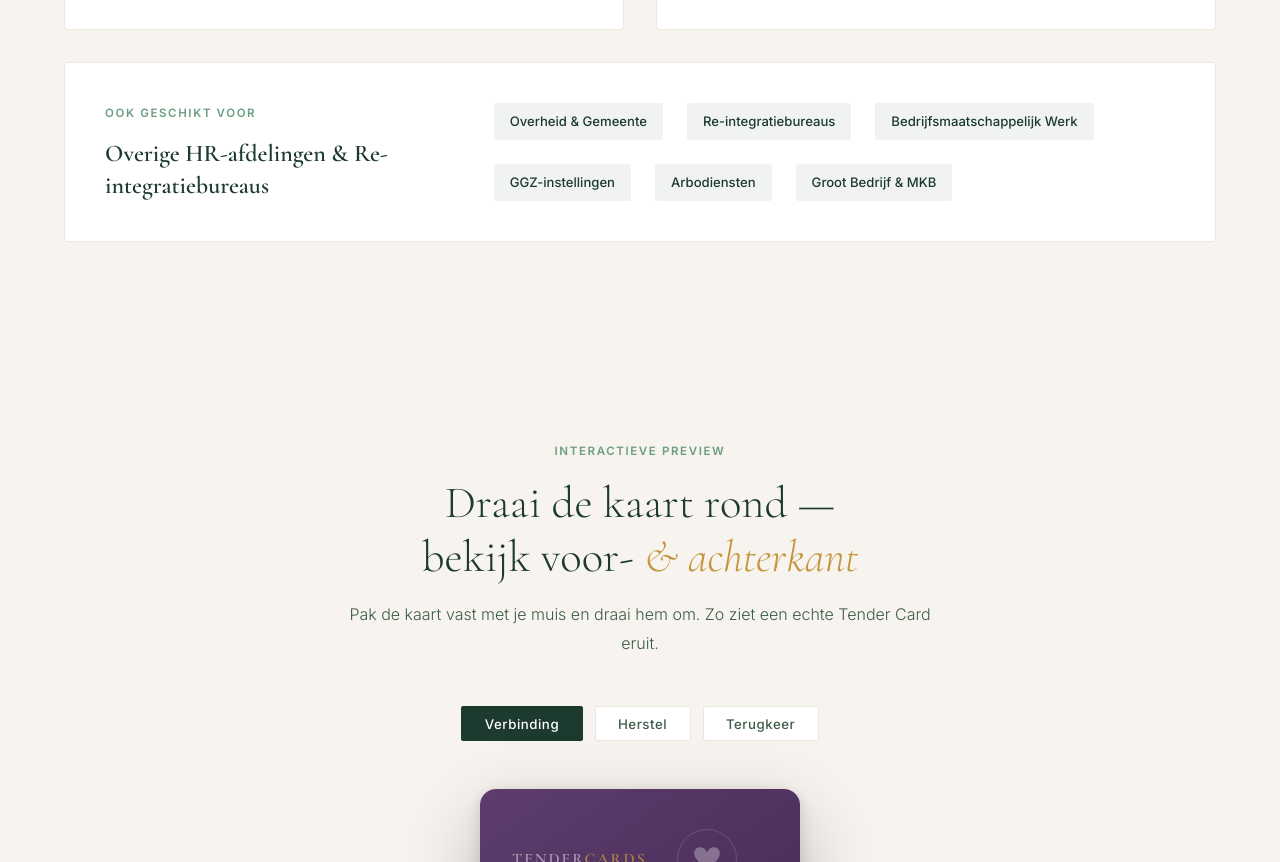
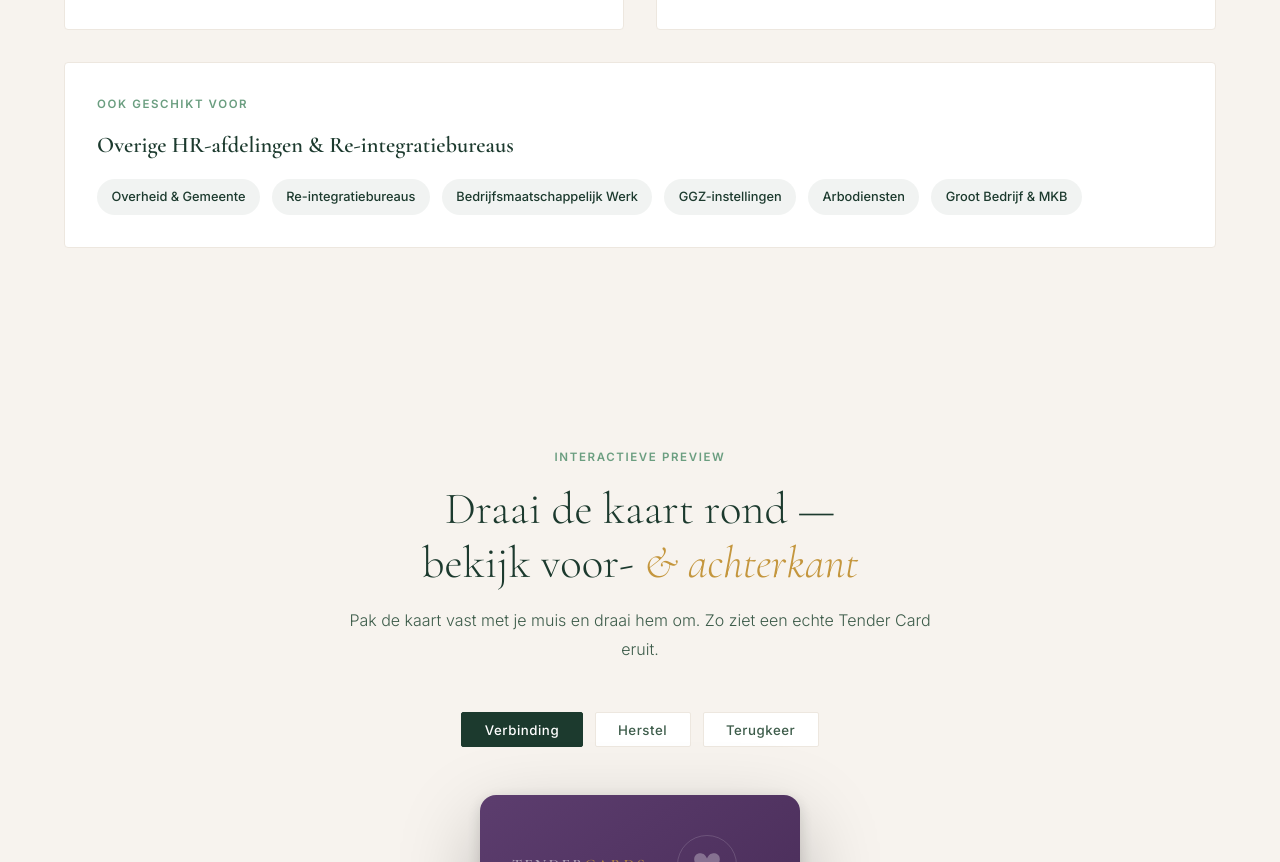
Before and after one commit to raymondhuissen-cpu/tender-cards, a plain HTML site: page index.html in a window 1280 px wide. Shown: the part 5050-5912 px from the top of the page. Drawn offline with nearby package versions, Linux system fonts and the light colour scheme.

Commit message:
Mobiel fix: ook geschikt voor sectie aangepast

```diff
--- a/index.html
+++ b/index.html
@@ -1738,18 +1738,16 @@
     </div>
   </div>
 
-  <div style="background:#fff; border:1px solid var(--cream2); border-radius:4px; padding:2.5rem; margin-top:2rem; display:grid; grid-template-columns:1fr 2fr; gap:3rem; align-items:center;" class="fade-up">
-    <div>
-      <span class="section-label">Ook geschikt voor</span>
-      <h3 style="font-family:'Cormorant Garamond',serif; font-size:1.5rem; color:var(--forest); line-height:1.3;">Overige HR-afdelingen &amp; Re-integratiebureaus</h3>
-    </div>
-    <div style="display:flex; gap:1.5rem; flex-wrap:wrap;">
-      <span style="background:rgba(28,58,46,0.06); padding:0.5rem 1rem; border-radius:2px; font-size:0.82rem; color:var(--forest); font-weight:500;">Overheid &amp; Gemeente</span>
-      <span style="background:rgba(28,58,46,0.06); padding:0.5rem 1rem; border-radius:2px; font-size:0.82rem; color:var(--forest); font-weight:500;">Re-integratiebureaus</span>
-      <span style="background:rgba(28,58,46,0.06); padding:0.5rem 1rem; border-radius:2px; font-size:0.82rem; color:var(--forest); font-weight:500;">Bedrijfsmaatschappelijk Werk</span>
-      <span style="background:rgba(28,58,46,0.06); padding:0.5rem 1rem; border-radius:2px; font-size:0.82rem; color:var(--forest); font-weight:500;">GGZ-instellingen</span>
-      <span style="background:rgba(28,58,46,0.06); padding:0.5rem 1rem; border-radius:2px; font-size:0.82rem; color:var(--forest); font-weight:500;">Arbodiensten</span>
-      <span style="background:rgba(28,58,46,0.06); padding:0.5rem 1rem; border-radius:2px; font-size:0.82rem; color:var(--forest); font-weight:500;">Groot Bedrijf &amp; MKB</span>
+  <div style="background:#fff; border:1px solid var(--cream2); border-radius:4px; padding:2rem; margin-top:2rem;" class="fade-up">
+    <span class="section-label">Ook geschikt voor</span>
+    <h3 style="font-family:'Cormorant Garamond',serif; font-size:1.4rem; color:var(--forest); line-height:1.3; margin-bottom:1.25rem;">Overige HR-afdelingen &amp; Re-integratiebureaus</h3>
+    <div style="display:flex; gap:0.75rem; flex-wrap:wrap;">
+      <span style="background:rgba(28,58,46,0.06); padding:0.5rem 0.9rem; border-radius:20px; font-size:0.8rem; color:var(--forest); font-weight:500; white-space:nowrap;">Overheid &amp; Gemeente</span>
+      <span style="background:rgba(28,58,46,0.06); padding:0.5rem 0.9rem; border-radius:20px; font-size:0.8rem; color:var(--forest); font-weight:500; white-space:nowrap;">Re-integratiebureaus</span>
+      <span style="background:rgba(28,58,46,0.06); padding:0.5rem 0.9rem; border-radius:20px; font-size:0.8rem; color:var(--forest); font-weight:500; white-space:nowrap;">Bedrijfsmaatschappelijk Werk</span>
+      <span style="background:rgba(28,58,46,0.06); padding:0.5rem 0.9rem; border-radius:20px; font-size:0.8rem; color:var(--forest); font-weight:500; white-space:nowrap;">GGZ-instellingen</span>
+      <span style="background:rgba(28,58,46,0.06); padding:0.5rem 0.9rem; border-radius:20px; font-size:0.8rem; color:var(--forest); font-weight:500; white-space:nowrap;">Arbodiensten</span>
+      <span style="background:rgba(28,58,46,0.06); padding:0.5rem 0.9rem; border-radius:20px; font-size:0.8rem; color:var(--forest); font-weight:500; white-space:nowrap;">Groot Bedrijf &amp; MKB</span>
     </div>
   </div>
 </section>
```
